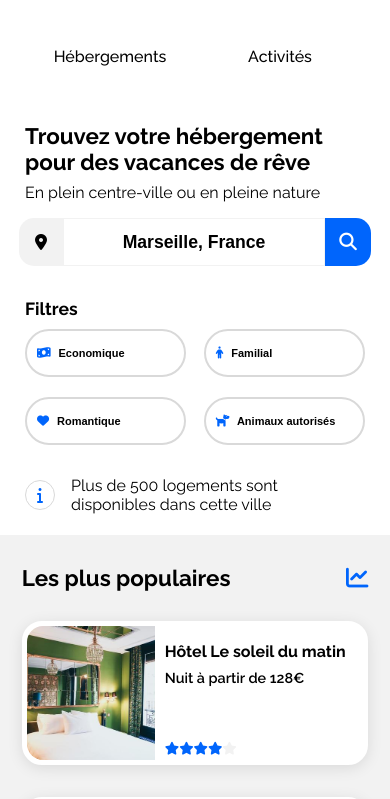
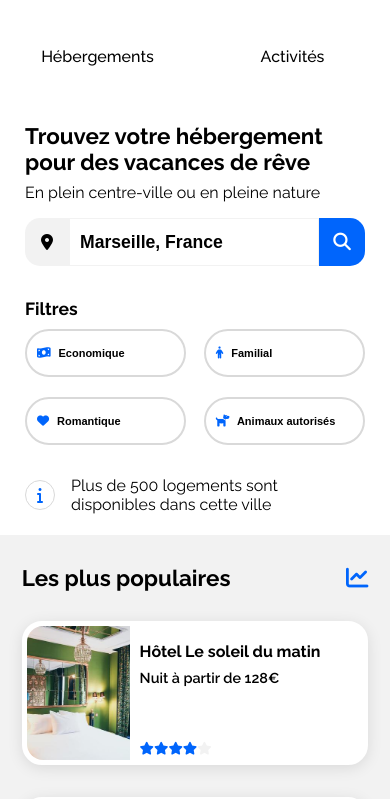
Before and after one commit to ELME37/Projet_Booki, a plain HTML site: page index.html in a window 390 px wide. Shown: the part 41-840 px from the top of the page. Drawn offline with Linux system fonts and the light colour scheme.

Commit message:
VF pour soutenance

```diff
--- a/CSS/styles.css
+++ b/CSS/styles.css
@@ -157,7 +157,6 @@ ul {
 
 #votre_recherche::placeholder {
     color: black;
-    text-align: center;
 }
 
 .search-button {
@@ -582,6 +581,14 @@ ul {
         width: 31%;
     }
 
+    .lodging__popular-card__figure {
+        width: 106px;
+    }
+
+    .lodging__popular-card__description{
+        width: calc(100% - 106px);
+    }
+
     .activity-card {
         height: 268px;
     }
@@ -604,6 +611,10 @@ ul {
         height: auto;
     }
 
+    .container--fluid{
+        padding: 0;
+    }
+
     .navigation {
         width: 100%;
         margin-top: 48px;
@@ -621,7 +632,7 @@ ul {
     .navigation-list__item {
         padding: 0 0 24px 0;
         border-bottom: 3px solid transparent;
-        width: 100%;
+        width: 50%;
         margin: 0 auto;
     }
 
@@ -636,6 +647,10 @@ ul {
 
     .search-form {
         justify-content: center;
+    }
+
+    #votre_recherche{
+        width: calc(100% - 20px);
     }
 
     .search-header__title {
--- a/index.html
+++ b/index.html
@@ -17,7 +17,7 @@
 
     <header class="page-header">
 
-        <div class="container">
+        <div class="container container--fluid">
 
             <!-- NAVIGATION -->
 
@@ -42,9 +42,10 @@
                     </ul>
                 </nav>
             </div>
+        </div>
 
-            <!-- SEARCH -->
-
+        <!-- SEARCH -->
+        <div class="container">
             <div class="search">
 
                 <div class="search-header">
@@ -130,7 +131,6 @@
     <main class="page-content">
 
         <div class="section--page-content">
-
             <div class="container">
 
                 <section class="section section--lodging">
@@ -436,9 +436,9 @@
             <div class="footer-information">
 
                 <div class="information">
-                    <h4 class="information-title">
+                    <p class="information-title">
                         À propos
-                    </h4>
+                    </p>
                     <ul class="information-list">
                         <li class="information-list__item">
                             <a href="#" class="information-list__link">
@@ -459,9 +459,9 @@
                 </div>
 
                 <div class="information">
-                    <h4 class="information-title">
+                    <p class="information-title">
                         Nos hébergements
-                    </h4>
+                    </p>
                     <ul class="information-list">
                         <li class="information-list__item">
                             <a href="#" class="information-list__link">
@@ -477,9 +477,9 @@
                 </div>
 
                 <div class="information">
-                    <h4 class="information-title">
+                    <p class="information-title">
                         Assistance
-                    </h4>
+                    </p>
                     <ul class="information-list">
                         <li class="information-list__item">
                             <a href="#" class="information-list__link">
```
